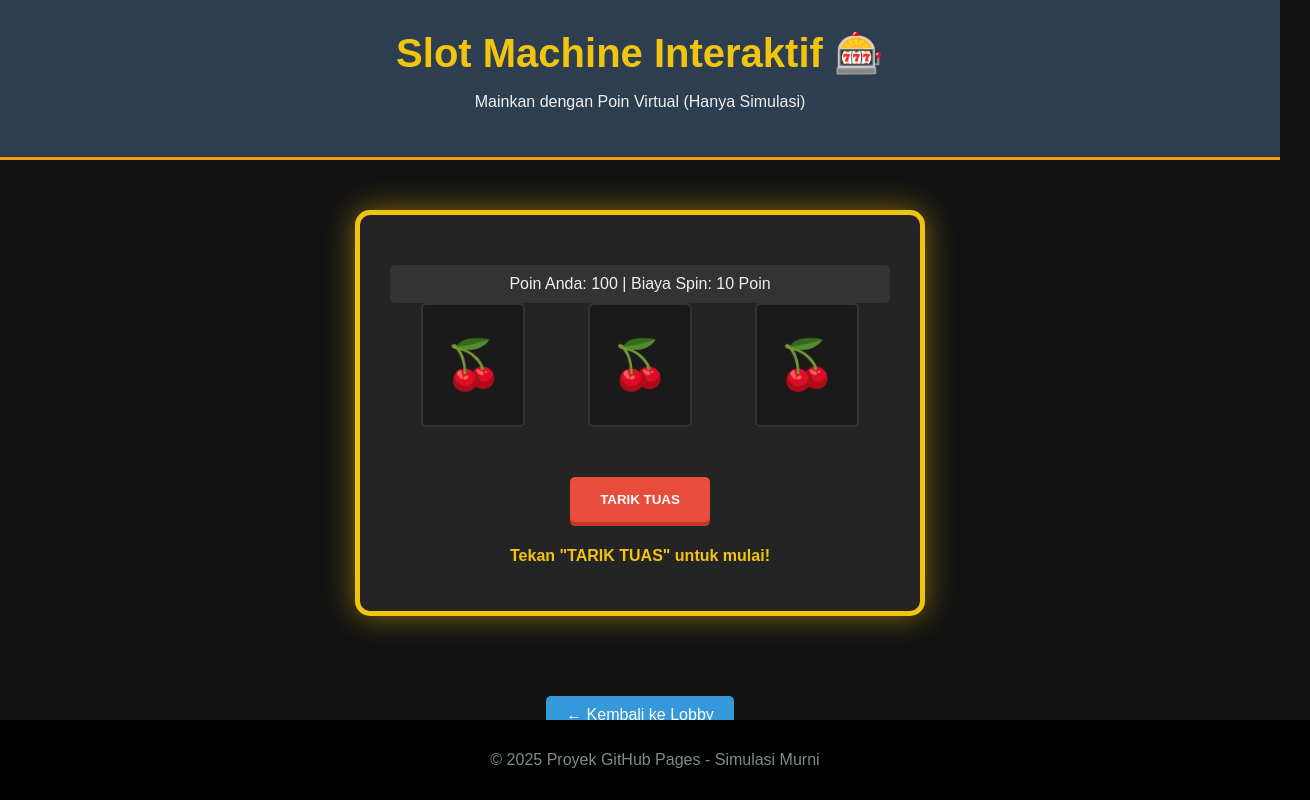
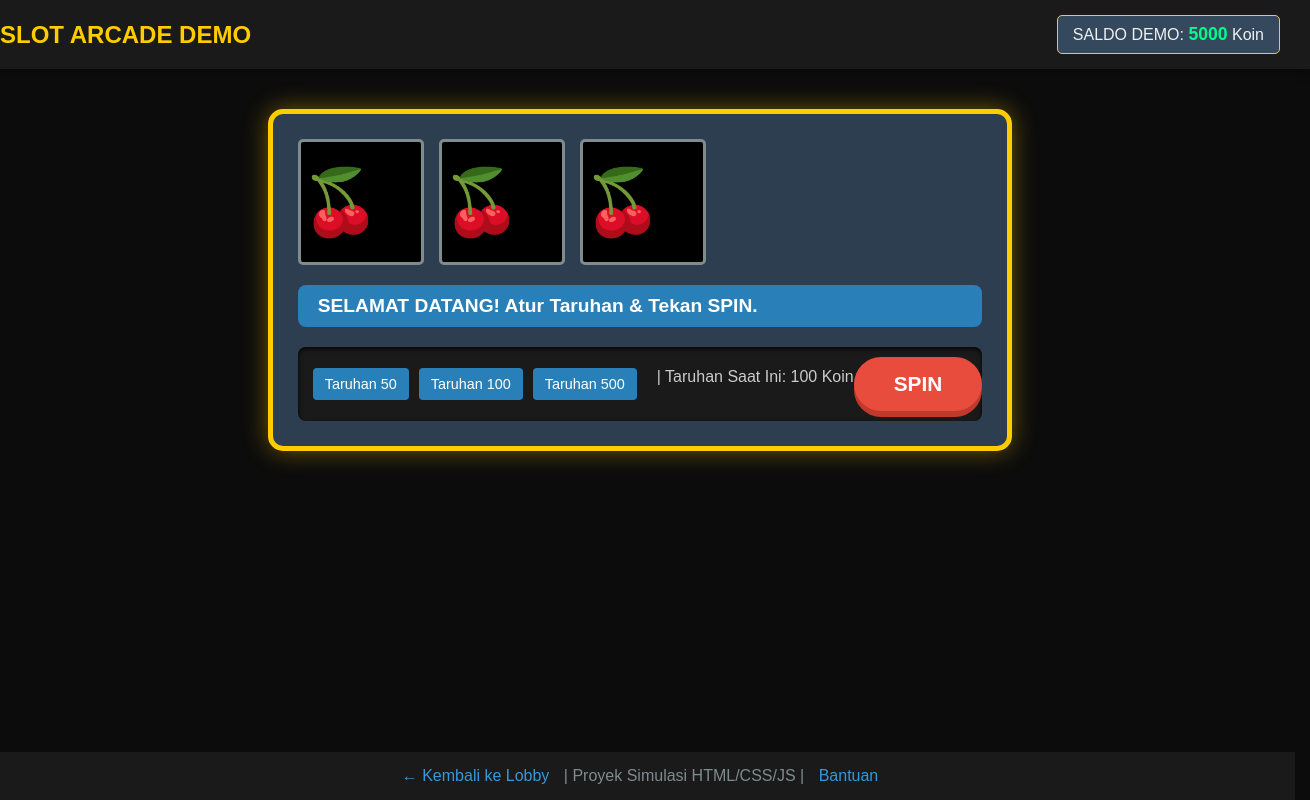
Before and after one commit to VivJ-cosr/99pP, a plain HTML site: page slot.html in a window 1280 px wide. Shown: the whole page, 1310 px wide, since content can reach past the window. Drawn offline with Linux system fonts and the light colour scheme.

Commit message:
Update slot.html

```diff
--- a/slot.html
+++ b/slot.html
@@ -3,126 +3,192 @@
 <head>
     <meta charset="UTF-8">
     <meta name="viewport" content="width=device-width, initial-scale=1.0">
-    <title>Slot Machine Interaktif</title>
+    <title>SLOT DEMO PREMIUM - Saldo Gratis</title>
 
     <style>
-        /* CSS Umum dan Slot Theme */
+        /* BASE & THEME */
         body {
             font-family: 'Arial', sans-serif;
-            background-color: #121212;
+            background-color: #0c0c0c; /* Tema Sangat Gelap */
             color: #f0f0f0;
             margin: 0;
-            padding-bottom: 50px;
-            text-align: center;
-        }
-        header {
-            background-color: #2c3e50;
-            padding: 30px 20px;
-            border-bottom: 3px solid #f39c12;
-        }
-        h1 {
-            color: #f1c40f;
-            font-size: 2.5em;
-            margin: 0;
+            padding: 0;
+            display: flex;
+            flex-direction: column;
+            align-items: center;
+            min-height: 100vh;
         }
 
-        /* Container Mesin Slot */
-        .slot-container {
-            max-width: 500px;
-            margin: 50px auto;
-            padding: 30px;
-            background-color: #242424;
-            border: 5px solid #f1c40f;
-            border-radius: 15px;
-            box-shadow: 0 0 30px rgba(241, 196, 15, 0.5);
+        /* HEADER (Top Bar - Mirip Navigasi Situs) */
+        header {
+            width: 100%;
+            background-color: #1a1a1a;
+            padding: 15px 30px;
+            box-shadow: 0 2px 10px rgba(0, 0, 0, 0.5);
+            display: flex;
+            justify-content: space-between;
+            align-items: center;
         }
 
-        /* Tampilan Gulungan (Reel) */
+        .logo {
+            color: #ffcc00; /* Emas */
+            font-size: 1.5em;
+            font-weight: bold;
+        }
+
+        /* BALANCE DISPLAY PREMIUM */
+        .premium-balance {
+            background-color: #34495e; /* Biru Tua */
+            padding: 8px 15px;
+            border-radius: 5px;
+            border: 1px solid #ffcc00;
+        }
+        .premium-balance span {
+            color: #00ff88; /* Hijau Neon */
+            font-weight: bold;
+            font-size: 1.1em;
+        }
+
+        /* MAIN GAME AREA */
+        main {
+            padding: 40px 20px;
+            flex-grow: 1;
+            display: flex;
+            flex-direction: column;
+            align-items: center;
+        }
+
+        /* CONTAINER MESIN SLOT */
+        .slot-machine {
+            background-color: #2c3e50;
+            padding: 25px;
+            border-radius: 15px;
+            border: 5px solid #ffcc00;
+            box-shadow: 0 0 25px rgba(255, 204, 0, 0.4);
+            margin-bottom: 20px;
+        }
+
+        /* REEL DISPLAY */
         .slot-display {
             display: flex;
-            justify-content: space-around;
-            margin-bottom: 30px;
+            gap: 15px;
+            margin-bottom: 20px;
         }
 
         .reel {
-            background-color: #1a1a1a;
-            border: 2px solid #333;
-            padding: 10px;
+            background-color: #000000;
+            border: 3px solid #7f8c8d;
             border-radius: 5px;
-            font-size: 3em;
-            width: 80px;
-            height: 100px;
-            line-height: 100px;
+            font-size: 4em;
+            width: 120px;
+            height: 120px;
+            line-height: 120px;
             color: #e74c3c;
-            /* Efek Animasi (untuk saat berputar) */
+            overflow: hidden;
+            /* Efek Animasi Putar */
             transition: transform 0.1s ease-out;
-            display: inline-block;
         }
 
-        /* Tombol Spin/Tuas */
+        /* KOTAK PESAN HASIL */
+        #result {
+            font-size: 1.2em;
+            font-weight: bold;
+            padding: 10px 20px;
+            border-radius: 8px;
+            margin-bottom: 20px;
+            min-height: 20px;
+        }
+
+        /* KOTAK KONTROL BAWAH (Seperti di game asli) */
+        .control-panel {
+            width: 100%;
+            display: flex;
+            justify-content: space-between;
+            align-items: center;
+            padding: 10px 0;
+            background-color: #1a1a1a;
+            border-radius: 8px;
+            box-shadow: inset 0 2px 5px rgba(0, 0, 0, 0.8);
+        }
+
+        /* BET BUTTONS */
+        .bet-controls {
+            display: flex;
+            gap: 10px;
+            padding-left: 15px;
+        }
+
+        .bet-controls button {
+            background-color: #2980b9;
+            color: white;
+            border: none;
+            padding: 8px 12px;
+            border-radius: 4px;
+            cursor: pointer;
+            font-size: 0.9em;
+            transition: background-color 0.2s;
+        }
+
+        .bet-controls button:hover {
+            background-color: #3498db;
+        }
+
+        /* SPIN BUTTON CANGGIH */
         #spinButton {
             background-color: #e74c3c;
             color: white;
-            padding: 15px 30px;
+            padding: 15px 40px;
             border: none;
-            border-radius: 5px;
+            border-radius: 50px;
             cursor: pointer;
             font-weight: bold;
-            margin-top: 20px;
-            box-shadow: 0 4px #c0392b;
-            transition: background-color 0.1s;
+            font-size: 1.3em;
+            box-shadow: 0 6px #c0392b;
+            transition: background-color 0.1s, transform 0.1s;
         }
 
         #spinButton:active {
-            box-shadow: 0 1px #c0392b;
-            transform: translateY(3px);
+            box-shadow: 0 2px #c0392b;
+            transform: translateY(4px);
         }
 
-        /* Info Skor dan Hasil */
-        .info-bar {
-            margin-top: 20px;
-            padding: 10px;
-            background-color: #333;
-            border-radius: 5px;
+        #spinButton:disabled {
+            background-color: #555;
+            box-shadow: none;
+            cursor: not-allowed;
         }
 
+        /* FOOTER (Navigasi Tambahan) */
+        footer {
+            width: 100%;
+            background-color: #1a1a1a;
+            color: #7f8c8d;
+            padding: 15px;
+            text-align: center;
+            margin-top: auto; /* Memastikan footer berada di bawah */
+        }
         .back-button {
-            display: inline-block;
-            margin-top: 30px;
-            padding: 10px 20px;
-            background-color: #3498db;
-            color: white;
+            color: #3498db;
             text-decoration: none;
-            border-radius: 5px;
-            transition: background-color 0.3s;
+            margin: 0 10px;
         }
         .back-button:hover {
-            background-color: #2980b9;
+            text-decoration: underline;
         }
 
-        footer {
-            background-color: #000;
-            color: #7f8c8d;
-            padding: 15px;
-            position: fixed;
-            bottom: 0;
-            width: 100%;
-        }
     </style>
 </head>
 <body>
 
     <header>
-        <h1>Slot Machine Interaktif 🎰</h1>
-        <p>Mainkan dengan Poin Virtual (Hanya Simulasi)</p>
+        <div class="logo">SLOT ARCADE DEMO</div>
+        <div class="premium-balance">
+            SALDO DEMO: <span id="balance">5000</span> Koin
+        </div>
     </header>
 
     <main>
-        <div class="slot-container">
-
-            <div class="info-bar">
-                Poin Anda: <span id="points">100</span> | Biaya Spin: 10 Poin
-            </div>
+        <div class="slot-machine">
 
             <div class="slot-display">
                 <span class="reel" id="reel1">🍒</span>
@@ -130,20 +196,30 @@
                 <span class="reel" id="reel3">🍒</span>
             </div>
 
-            <button id="spinButton">TARIK TUAS</button>
+            <div id="result" style="background-color: #2980b9; color: white;">
+                SELAMAT DATANG! Atur Taruhan & Tekan SPIN.
+            </div>
 
-            <p id="result" style="color: #f1c40f; margin-top: 25px; font-weight: bold;">Tekan "TARIK TUAS" untuk mulai!</p>
+            <div class="control-panel">
+                <div class="bet-controls">
+                    <button onclick="setBet(50)">Taruhan 50</button>
+                    <button onclick="setBet(100)">Taruhan 100</button>
+                    <button onclick="setBet(500)">Taruhan 500</button>
+                    <span style="color: #ccc; margin-left: 10px;">| Taruhan Saat Ini: <span id="betAmount">100</span> Koin</span>
+                </div>
+                <button id="spinButton">SPIN</button>
+            </div>
         </div>
-
-        <a href="index.html" class="back-button">← Kembali ke Lobby</a>
     </main>
 
     <footer>
-        <p>&copy; 2025 Proyek GitHub Pages - Simulasi Murni</p>
+        <a href="index.html" class="back-button">← Kembali ke Lobby</a>
+        <span>| Proyek Simulasi HTML/CSS/JS |</span>
+        <a href="#" class="back-button" onclick="alert('Ini hanya demo, tidak ada layanan bantuan asli.')">Bantuan</a>
     </footer>
 
     <script>
-        // Array simbol yang tersedia
+        // Data Game
         const SYMBOLS = ['🍒', '🍋', '⭐', '🔔', '7️⃣'];
         const REELS = [
             document.getElementById('reel1'),
@@ -151,97 +227,145 @@
             document.getElementById('reel3')
         ];
         const resultDisplay = document.getElementById('result');
-        const pointsDisplay = document.getElementById('points');
+        const balanceDisplay = document.getElementById('balance');
+        const betAmountDisplay = document.getElementById('betAmount');
         const spinButton = document.getElementById('spinButton');
 
-        let points = 100;
-        const SPIN_COST = 10;
-        const WIN_MULTIPLIER = 5; // Kemenangan = Biaya * 5
+        // Multiplier Kemenangan (Lebih realistis)
+        const WIN_MULTIPLIERS = {
+            'triple': 15,  // 3 simbol sama (Win x15)
+            'double': 2    // 2 simbol sama (Win x2)
+        };
 
-        // Fungsi untuk mendapatkan simbol acak
-        function getRandomSymbol() {
-            const randomIndex = Math.floor(Math.random() * SYMBOLS.length);
-            return SYMBOLS[randomIndex];
+        // Variabel Status
+        let balance = 5000;
+        let currentBet = 100;
+        let isSpinning = false;
+
+        // Inisialisasi Tampilan
+        balanceDisplay.textContent = balance;
+        betAmountDisplay.textContent = currentBet;
+
+        // --- Fungsi Taruhan ---
+        function setBet(amount) {
+            if (isSpinning) return;
+            currentBet = amount;
+            betAmountDisplay.textContent = currentBet;
+            resultDisplay.textContent = `Taruhan diatur ke ${currentBet} Koin.`;
+            resultDisplay.style.backgroundColor = '#2980b9';
+            if (balance < currentBet) {
+                 resultDisplay.textContent = '❌ Saldo tidak mencukupi untuk Taruhan ini!';
+                 spinButton.disabled = true;
+            } else {
+                 spinButton.disabled = false;
+            }
         }
 
-        // Fungsi utama saat tombol Spin diklik
+        // --- Logika Putaran ---
         function spin() {
-            if (points < SPIN_COST) {
-                resultDisplay.textContent = '❌ Poin tidak cukup untuk spin!';
+            if (isSpinning || balance < currentBet) {
+                resultDisplay.textContent = '❌ Saldo tidak cukup atau mesin sedang berputar!';
+                resultDisplay.style.backgroundColor = '#e74c3c';
                 return;
             }
 
-            // Kurangi poin
-            points -= SPIN_COST;
-            pointsDisplay.textContent = points;
-            spinButton.disabled = true; // Nonaktifkan tombol saat berputar
-            resultDisplay.textContent = 'Memutar... 🔄';
+            // Kurangi saldo
+            isSpinning = true;
+            balance -= currentBet;
+            balanceDisplay.textContent = balance;
+            spinButton.disabled = true;
+            resultDisplay.textContent = 'SPINNING... Good Luck! 🍀';
+            resultDisplay.style.backgroundColor = '#3498db';
 
-            let spinsRemaining = 15; // Jumlah putaran untuk efek animasi
-            let interval = setInterval(() => {
-                // Perlihatkan gulungan berputar cepat
-                REELS.forEach(reel => {
-                    reel.textContent = getRandomSymbol();
-                });
-
-                spinsRemaining--;
-
-                if (spinsRemaining === 0) {
-                    clearInterval(interval);
-                    determineResult();
-                }
-            }, 100);
-        }
-
-        // Fungsi untuk menentukan hasil setelah gulungan berhenti
-        function determineResult() {
-            // Tentukan hasil akhir (acak)
             const finalResults = [
                 getRandomSymbol(),
                 getRandomSymbol(),
                 getRandomSymbol()
             ];
 
-            // Tampilkan hasil akhir
-            REELS[0].textContent = finalResults[0];
-            REELS[1].textContent = finalResults[1];
-            REELS[2].textContent = finalResults[2];
+            // Animasi Putar yang lebih terasa canggih
+            let spinTime = 0;
+            const DURATION = 3000; // Durasi total spin (3 detik)
+            const FRAME_RATE = 50; // 50ms per frame
 
-            // Cek Kemenangan
-            if (finalResults[0] === finalResults[1] && finalResults[1] === finalResults[2]) {
-                // Kemenangan (3 simbol sama)
-                const winAmount = SPIN_COST * WIN_MULTIPLIER;
-                points += winAmount;
-                pointsDisplay.textContent = points;
-                resultDisplay.textContent = `🎉 JACKPOT! Anda memenangkan ${winAmount} poin!`;
-                resultDisplay.style.color = '#2ecc71'; // Hijau
-            } else if (finalResults[0] === finalResults[1] || finalResults[1] === finalResults[2] || finalResults[0] === finalResults[2]) {
-                // Kemenangan Kecil (2 simbol sama)
-                const smallWin = SPIN_COST * 2;
-                points += smallWin;
-                pointsDisplay.textContent = points;
-                resultDisplay.textContent = `✅ Selamat! Anda mendapatkan ${smallWin} poin.`;
-                resultDisplay.style.color = '#3498db'; // Biru
-            }
-            else {
-                // Kalah
-                resultDisplay.textContent = `😥 Coba lagi! Anda kehilangan ${SPIN_COST} poin.`;
-                resultDisplay.style.color = '#e74c3c'; // Merah
+            const spinInterval = setInterval(() => {
+                spinTime += FRAME_RATE;
+
+                // Rotasi simbol secara acak
+                REELS.forEach(reel => {
+                    reel.textContent = getRandomSymbol();
+                });
+
+                if (spinTime >= DURATION) {
+                    clearInterval(spinInterval);
+
+                    // Akhiri putaran dengan hasil final (dengan delay antar reel)
+                    REELS[0].textContent = finalResults[0];
+
+                    setTimeout(() => REELS[1].textContent = finalResults[1], 100);
+
+                    setTimeout(() => {
+                        REELS[2].textContent = finalResults[2];
+                        isSpinning = false;
+                        determineResult(finalResults);
+                    }, 200);
+                }
+            }, FRAME_RATE);
+        }
+
+        // --- Fungsi Hasil ---
+        function determineResult(results) {
+            spinButton.disabled = false;
+
+            const r1 = results[0];
+            const r2 = results[1];
+            const r3 = results[2];
+            let winAmount = 0;
+            let message = '';
+            let bgColor = '#c0392b'; // Default Kalah
+
+            if (r1 === r2 && r2 === r3) {
+                // Triple Win
+                winAmount = currentBet * WIN_MULTIPLIERS.triple;
+                message = `🔥 MEGA WIN! TRIPLE ${r1} ! Anda memenangkan ${winAmount} Koin!`;
+                bgColor = '#e67e22'; // Oranye Terang
+            } else if (r1 === r2 || r2 === r3 || r1 === r3) {
+                // Double Win
+                winAmount = currentBet * WIN_MULTIPLIERS.double;
+                message = `💰 KEMENANGAN! Double ${r1} atau ${r2} ! Anda mendapatkan ${winAmount} Koin.`;
+                bgColor = '#2ecc71'; // Hijau
+            } else {
+                message = `😞 Tidak ada kombinasi kemenangan. Coba lagi!`;
+                // Jika kalah, saldo sudah dikurangi di awal spin
             }
 
-            spinButton.disabled = false; // Aktifkan tombol lagi
+            balance += winAmount;
+            balanceDisplay.textContent = balance;
 
-            // Cek apakah poin habis
-            if (points <= 0) {
-                points = 0;
-                pointsDisplay.textContent = points;
+            resultDisplay.textContent = message;
+            resultDisplay.style.backgroundColor = bgColor;
+
+            // Cek Game Over
+            if (balance <= 0) {
+                balance = 0;
+                balanceDisplay.textContent = balance;
                 spinButton.disabled = true;
-                resultDisplay.textContent = 'GAME OVER! Poin Anda Habis.';
+                resultDisplay.textContent = 'GAME OVER! Saldo Demo Habis. Silakan Muat Ulang Halaman untuk mengisi ulang Saldo.';
             }
+
+            // Pastikan tombol taruhan berfungsi
+            setBet(currentBet);
         }
 
-        // Event Listener untuk tombol Spin
+        // Fungsi utilitas
+        function getRandomSymbol() {
+            const randomIndex = Math.floor(Math.random() * SYMBOLS.length);
+            return SYMBOLS[randomIndex];
+        }
+
+        // Event Listener
         spinButton.addEventListener('click', spin);
+
     </script>
 </body>
 </html>
```
